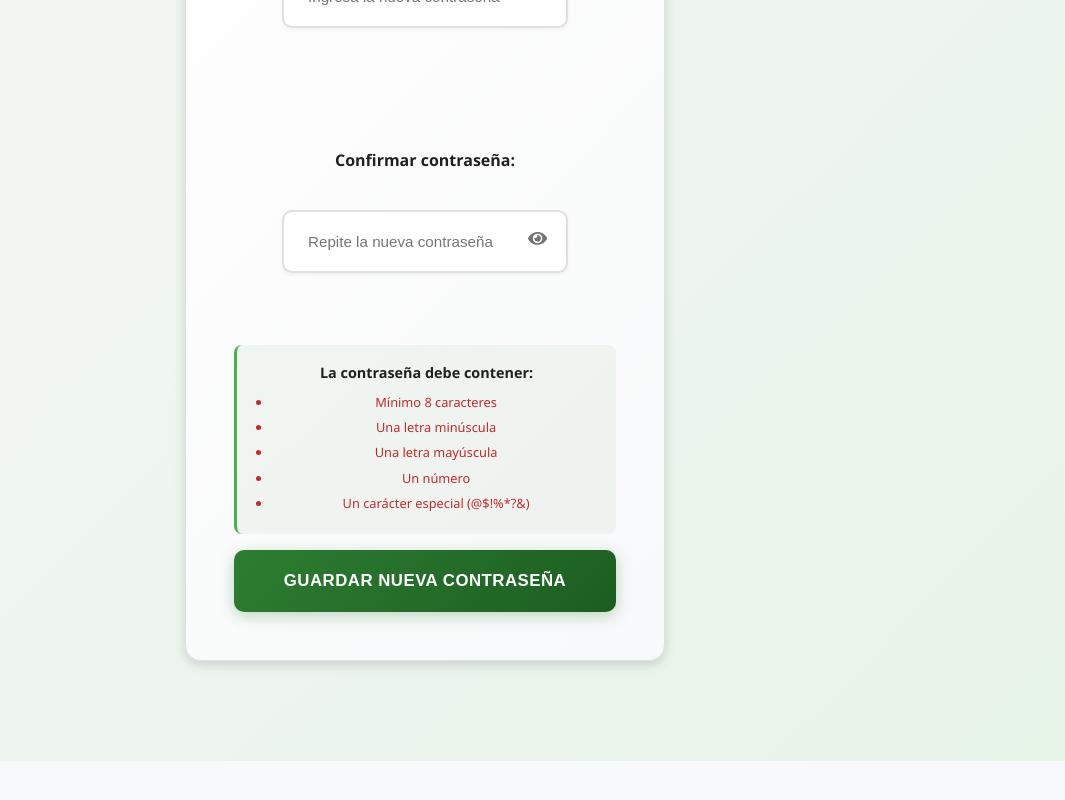
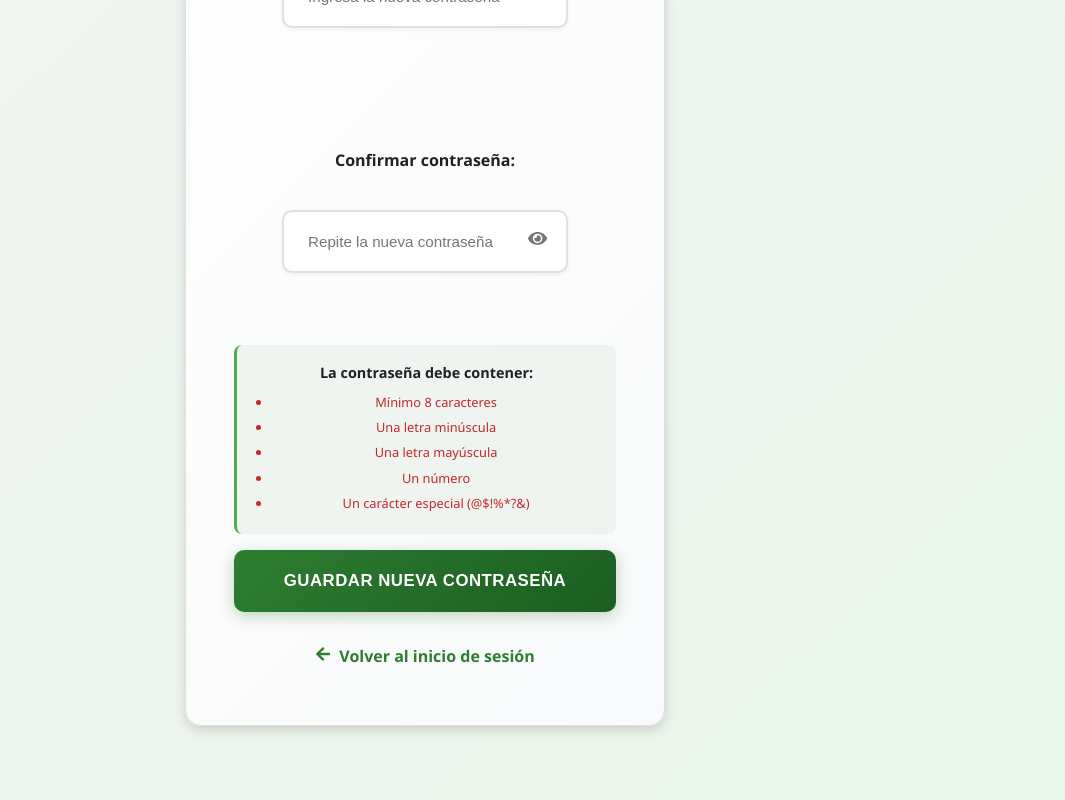
Before and after one commit to Eliza1213/Nova_Graf, a React (Create React App) app in the folder frontend/: page /cambiar-contrasena in a window 1280 px wide. Shown: the part 377-1177 px from the top of the page, without its empty margins (215-1280 px from the left). Before the commit the page ends 1138 px from the top, so only its background shows below. Built offline with nearby package versions, Linux system fonts and the light colour scheme.

Commit message:
Corrección de validaciones

```diff
--- a/frontend/src/components/CambiarContraseña.js
+++ b/frontend/src/components/CambiarContraseña.js
@@ -1,6 +1,8 @@
 import React, { useState } from "react";
 import { useNavigate } from "react-router-dom";
 import { FaEye, FaEyeSlash } from 'react-icons/fa';
+import { FaArrowLeft } from 'react-icons/fa';
+
 import "../cambiarContraseña.css";
 
 const CambiarContraseña = () => {
@@ -13,6 +15,10 @@ const CambiarContraseña = () => {
   const [showPassword, setShowPassword] = useState(false);
   const [showConfirmPassword, setShowConfirmPassword] = useState(false);
   const [isLoading, setIsLoading] = useState(false);
+
+   const handleVolver = () => {
+    navigate("/login");
+  };
 
   // Validaciones de contraseña
   const validarContraseña = (password) => {
@@ -245,6 +251,13 @@ const CambiarContraseña = () => {
         >
           {isLoading ? "Actualizando..." : "Guardar nueva contraseña"}
         </button>
+
+         <div className="volver-link">
+                        <span onClick={handleVolver}>
+                          <FaArrowLeft style={{ marginRight: '8px' }} />
+                          Volver al inicio de sesión
+                        </span>
+                      </div>
       </form>
 
       {mensaje && (
--- a/frontend/src/components/NuevaContraseña.js
+++ b/frontend/src/components/NuevaContraseña.js
@@ -1,7 +1,7 @@
 // src/components/NuevaContraseña.js
 import React, { useState } from "react";
 import { useNavigate } from "react-router-dom";
-import { FaKey, FaArrowLeft } from 'react-icons/fa';
+import { FaArrowLeft } from 'react-icons/fa';
 
 
 const NuevaContraseña = () => {
```
